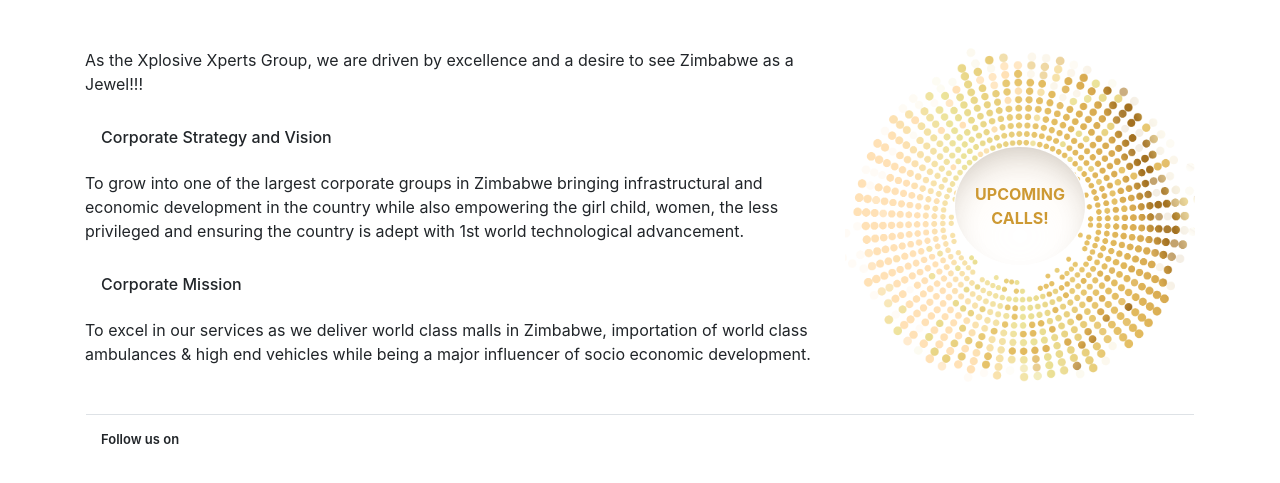
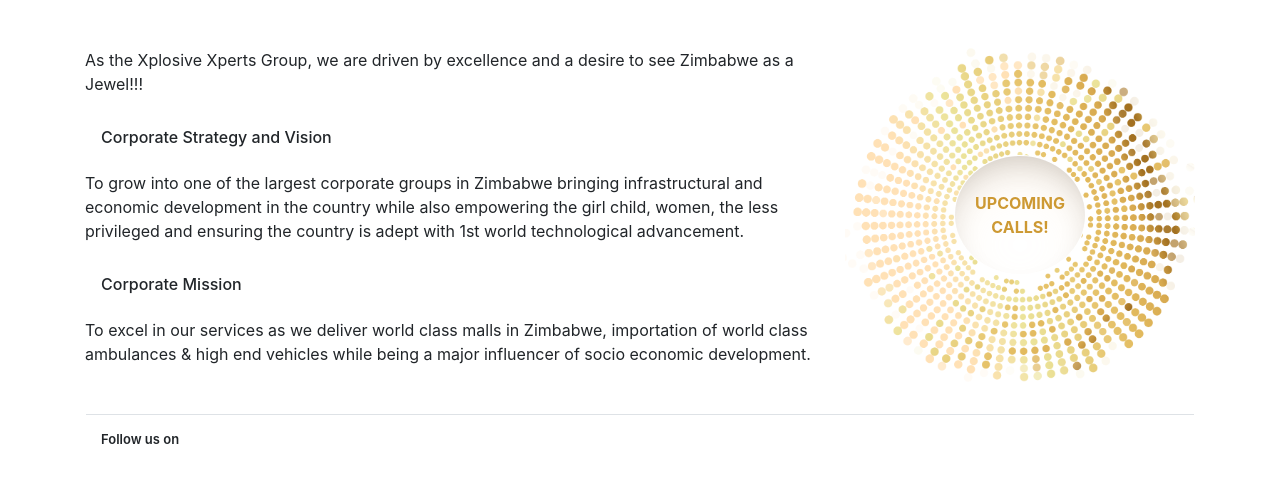
Before and after one commit to samie263/xperts-sys, a PHP site: page / in a window 1280 px wide. Shown: the part 149-632 px from the top of the page. Run offline with PHP 8.4, Linux system fonts and the light colour scheme; some libraries are stand-ins or nearby versions.

Commit message:
created home page

```diff
--- a/css/styles.css
+++ b/css/styles.css
@@ -40,5 +40,15 @@ a:active,a:hover{
   }
 
 .btn-center{
-    top: 97.5px!important;
+    text-align: center;
+    position: absolute;
+    top: 50%;
+    left: 50%;
+    transform: translate(-50%, -50%);
 }
+
+@media only screen and (max-width: 600px) {
+    .home-section-image {
+     height: 400px!important;
+    }
+  }
--- a/html/home.html
+++ b/html/home.html
@@ -75,7 +75,7 @@
               class ambulances & high end vehicles while being a major influencer of socio economic development.
             </p>
           </div>
-          <div class="col-md-4">
+          <div class="col-md-4 col-sm-12">
             <div class="home-section-image">
               <div class="btn-center text-center position-relative">
                 <button class="btn btn-light-brwn shadow-sm text-center text-uppercase ">upcoming <div class="">calls!</div></button>
```
